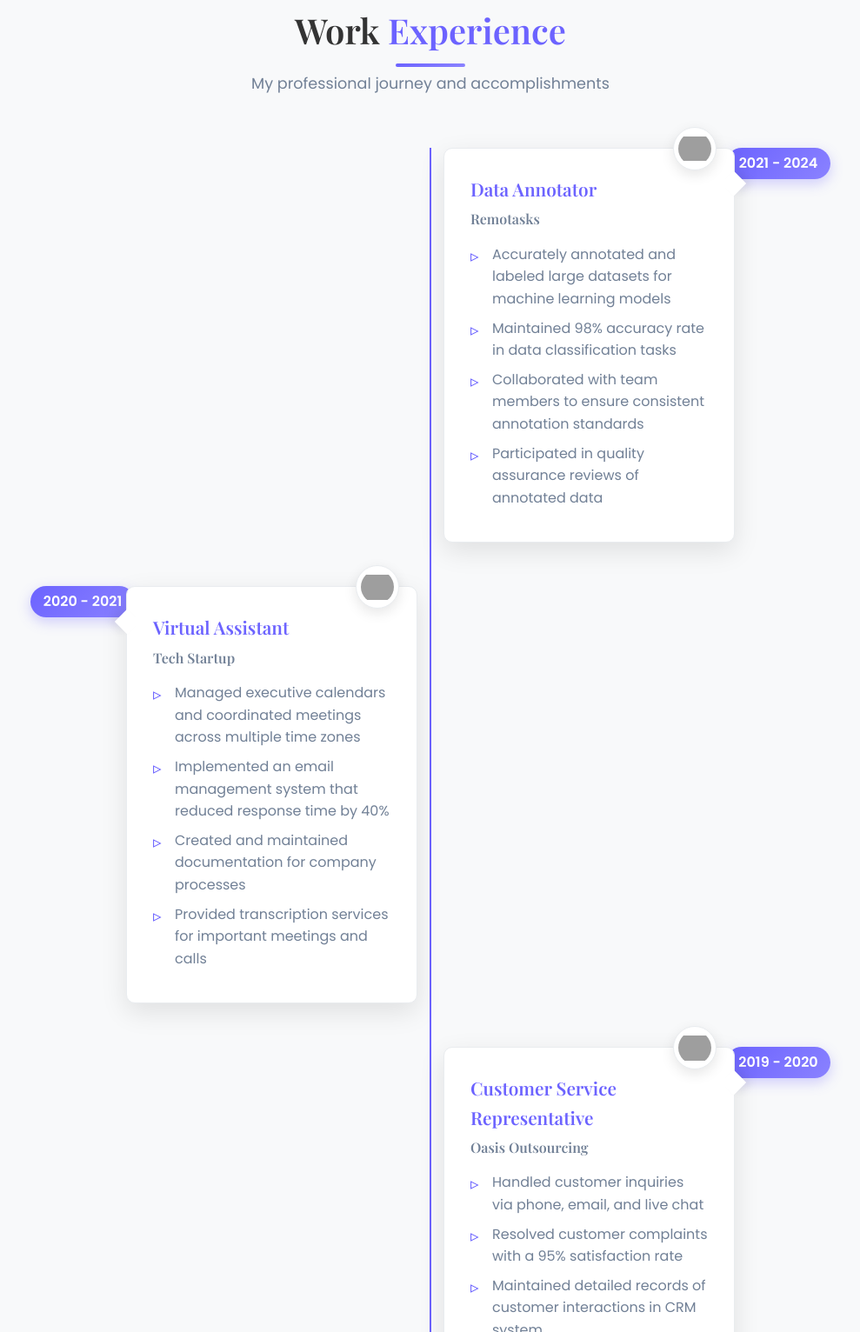
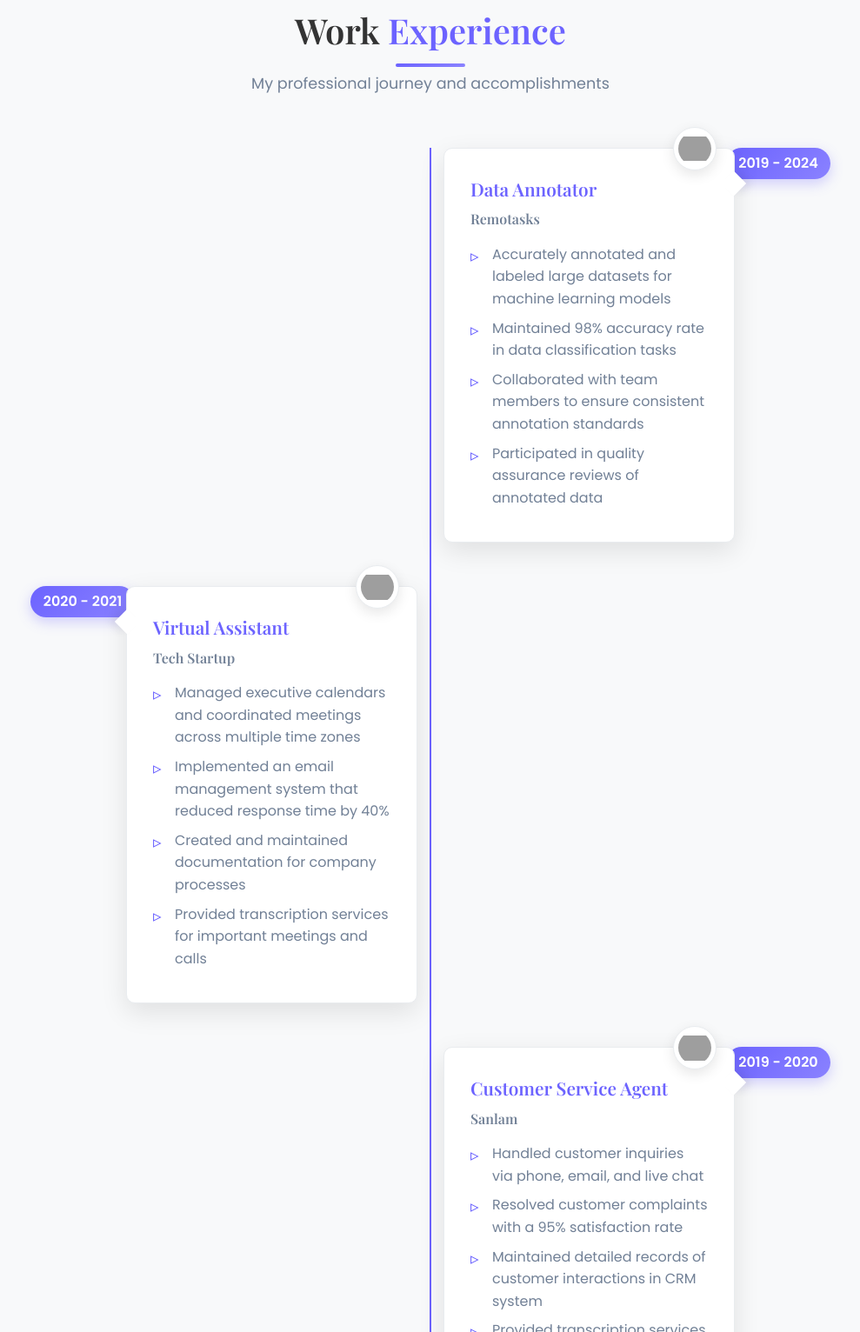
Before and after one commit to gorlinda4/LINDA-GOR-PORTFOLIO, a plain HTML site: page index.html in a window 1280 px wide. Shown: the part 6227-7759 px from the top of the page at 87% size, without its empty margins (145-1134 px from the left). Drawn offline with nearby package versions, Linux system fonts and the light colour scheme; grey boxes are pictures that could not be loaded.

Commit message:
updated experience

```diff
--- a/index.html
+++ b/index.html
@@ -2044,7 +2044,7 @@
 
             <div class="timeline">
                 <div class="timeline-item">
-                    <div class="timeline-date">2021 - 2024</div>
+                    <div class="timeline-date">2019 - 2024</div>
                     <div class="timeline-content">
                         <img src="https://logo.clearbit.com/remotasks.com" alt="Remotasks" class="company-logo">
                         <h3>Data Annotator</h3>
@@ -2077,8 +2077,8 @@
                     <div class="timeline-date">2019 - 2020</div>
                     <div class="timeline-content">
                         <img src="https://logo.clearbit.com/oasisoutsourcing.com" alt="Oasis Outsourcing" class="company-logo">
-                        <h3>Customer Service Representative</h3>
-                        <h4>Oasis Outsourcing</h4>
+                        <h3>Customer Service Agent</h3>
+                        <h4>Sanlam</h4>
                         <ul>
                             <li>Handled customer inquiries via phone, email, and live chat</li>
                             <li>Resolved customer complaints with a 95% satisfaction rate</li>
```
